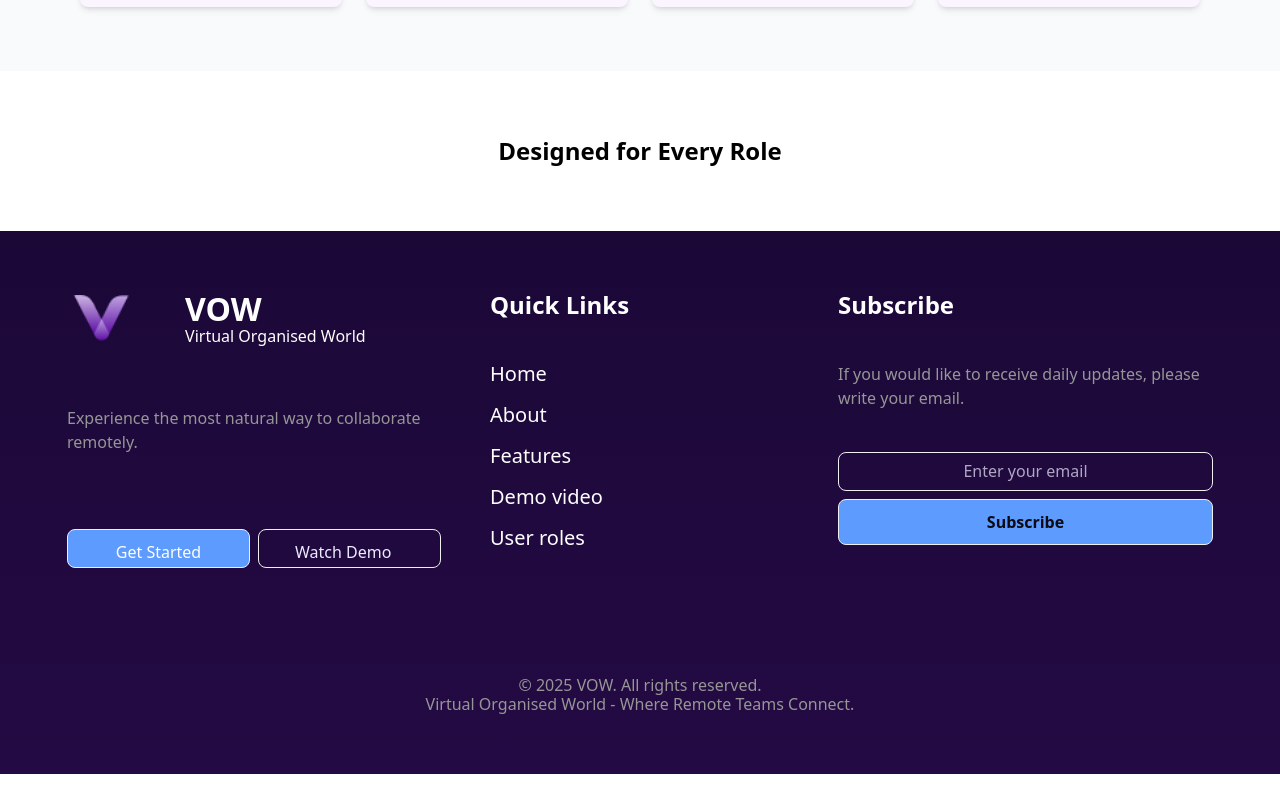
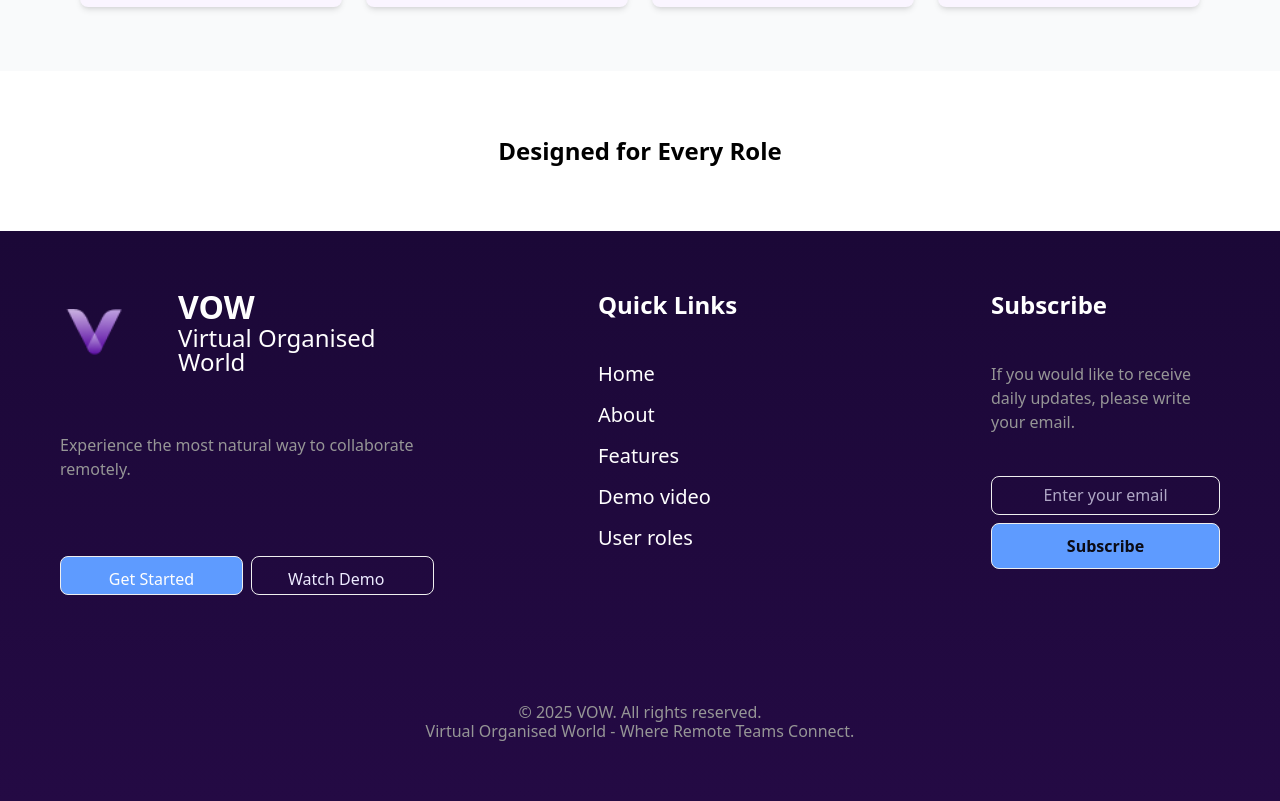
Before and after one commit to Yashvi-saini/VOW-frontend, a React (Vite) app: page / in a window 1280 px wide. Shown: the part 913-1714 px from the top of the page. Before the commit the page ends 1687 px from the top, so only its background shows below. Built offline with nearby package versions, Linux system fonts and the light colour scheme.

Commit message:
footer layout fixed as per design

```diff
--- a/src/components/footer.jsx
+++ b/src/components/footer.jsx
@@ -1,5 +1,6 @@
 import React from "react";
 import logo from "../assets/logo.png";
+import { Link } from 'react-router-dom';
 
 const Footer = () => {
   return (
@@ -8,7 +9,7 @@ const Footer = () => {
       className="text-[#EFEFEF] bg-gradient-to-b from-[#1B0837] to-[#240A44] px-[60px] py-[60px]"
     >
       {/* Container */}
-      <div className="max-w-[1160px] mx-auto flex flex-col lg:flex-row justify-center items-start gap-[48px]">
+      <div className="max-w-[1160px] mx-auto flex flex-col lg:flex-row justify-center items-start gap-[164px]">
         {/* Brand / Intro */}
         <section className="w-full max-w-[375px] space-y-4">
           <div className="flex items-center gap-3 mb-[59px]">
@@ -19,7 +20,7 @@ const Footer = () => {
             />
             <div className="leading-none ml-[38px]">
               <h3 className="text-[32px] font-bold text-[#FEFEFE] pb-[3px]">VOW</h3>
-              <p className="text-[26px]font-normal text-[#FEFEFE] ">Virtual Organised World</p>
+              <p className="text-[24px] font-normal text-[#FEFEFE] ">Virtual Organised World</p>
             </div>
           </div>
 
@@ -27,13 +28,13 @@ const Footer = () => {
             Experience the most natural way to collaborate remotely.
           </p>
 
-          <div className="flex flex-wrap items-center ">
-            <a
-              href="#get-started"
+          <div className="flex flex-nowrap items-center ">
+            <Link
+              to="/signup"
               className="px-[36px] py-[10px] rounded-[8px] w-[183px] h-[39px] mr-[8px] text-center font-normal bg-[#5E9BFF] text-[#FEFEFE] border border-[#EFEFEF] "
             >
               Get Started
-            </a>
+            </Link>
             <a
               href="#watch-demo"
               className="px-[36px] py-[10px] rounded-[8px] w-[183px] h-[39px] font-normal border border-[#EFEFEF] text-[#EDEBFF]"
```
